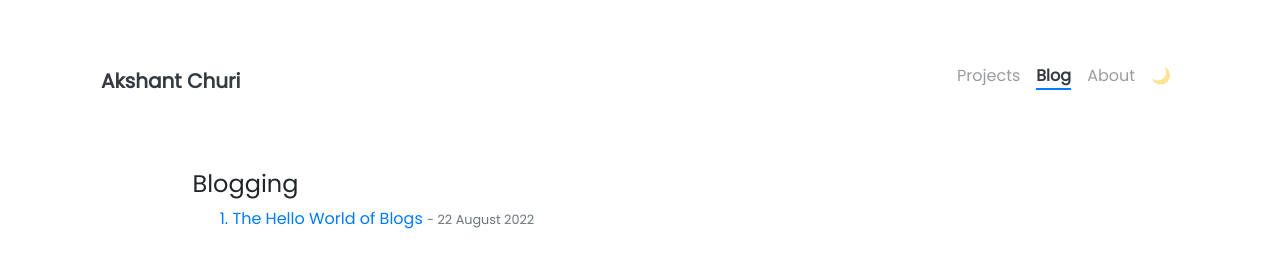
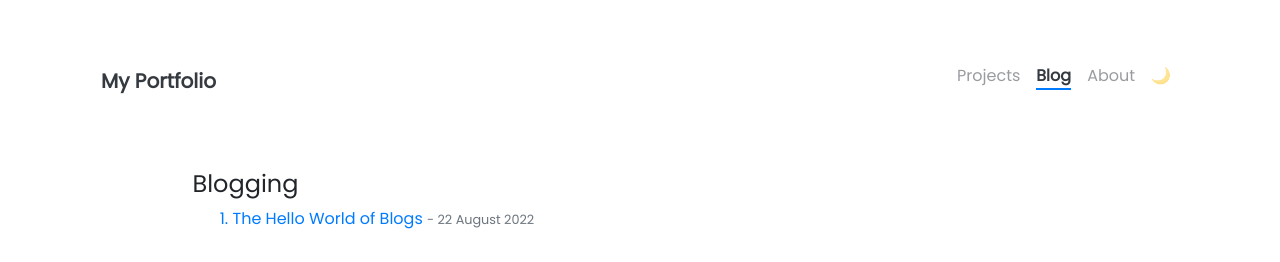
Before and after one commit to akshant10/akshant10.github.io, a Jekyll site: the page built from pages/tags.html, in a window 1280 px wide. Shown: the top 262 px of the page. Built offline with Jekyll 4.4.1, drawn with Linux system fonts in a browser that asks for light colours; nearby versions of some CDN libraries.

Commit message:
Update _config.yml

```diff
--- a/_config.yml
+++ b/_config.yml
@@ -5,7 +5,7 @@
 # NOTE: it looks like you need to rebuild + repush everytime you update this _config.yml file
 
 ### Site Settings ###
-title               : Akshant Churi
+title               : My Portfolio
 description         : >-
                       Master of Science in Information Management at the University of Illinois Urbana-Champaign
 baseurl             : ""   # Change to empty quotes if you are hosting your site at <your-username>.github.io directly,
```
